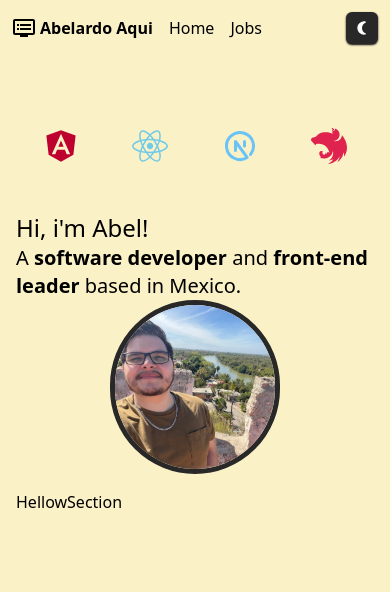
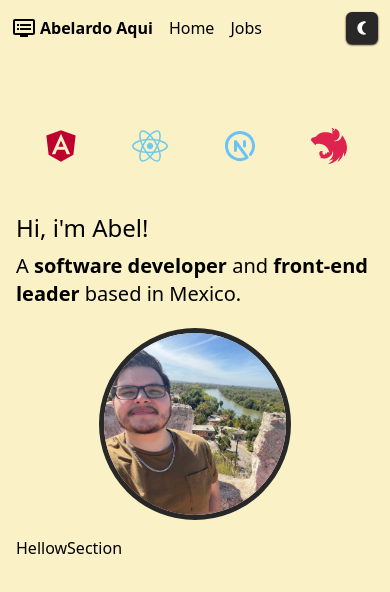
Before and after one commit to TecAbel/tecabel-portfolio, a Next.js app: page / in a window 390 px wide. Shown: the top 592 px of the page. Built offline with nearby package versions, Linux system fonts and the light colour scheme.

Commit message:
feat(head.tsx): responsiveness

```diff
--- a/src/components/head.tsx
+++ b/src/components/head.tsx
@@ -3,7 +3,7 @@ import Image from 'next/image'
 export const HeadPortfolio = () => {
   return (
     <div className="mt-12 grid w-full grid-cols-1 sm:grid-cols-2">
-      <div className="flex flex-col justify-between">
+      <div className="flex flex-col justify-between gap-2">
         <p
           className="
           text-2xl
@@ -24,19 +24,30 @@ export const HeadPortfolio = () => {
           and <strong>front-end leader</strong> based in Mexico.
         </p>
       </div>
-      <div className="flex sm:justify-end justify-center">
-        <Image
+      <div className="relative flex justify-center sm:justify-end">
+        <div
           className="
+          relative
+          mt-5
+          aspect-square
+          min-w-[12rem]
+          max-w-fit
+          sm:mt-0
+          sm:min-w-[10rem]
+          "
+        >
+          <Image
+            className="
           rounded-full
           border-[5px]
           border-main-dark
           dark:border-main
           "
-          alt="Abel"
-          src="/abelaqui.jpg"
-          width={170}
-          height={170}
-        />
+            alt="Abel"
+            src="/abelaqui.jpg"
+            fill
+          />
+        </div>
       </div>
     </div>
   )
```
